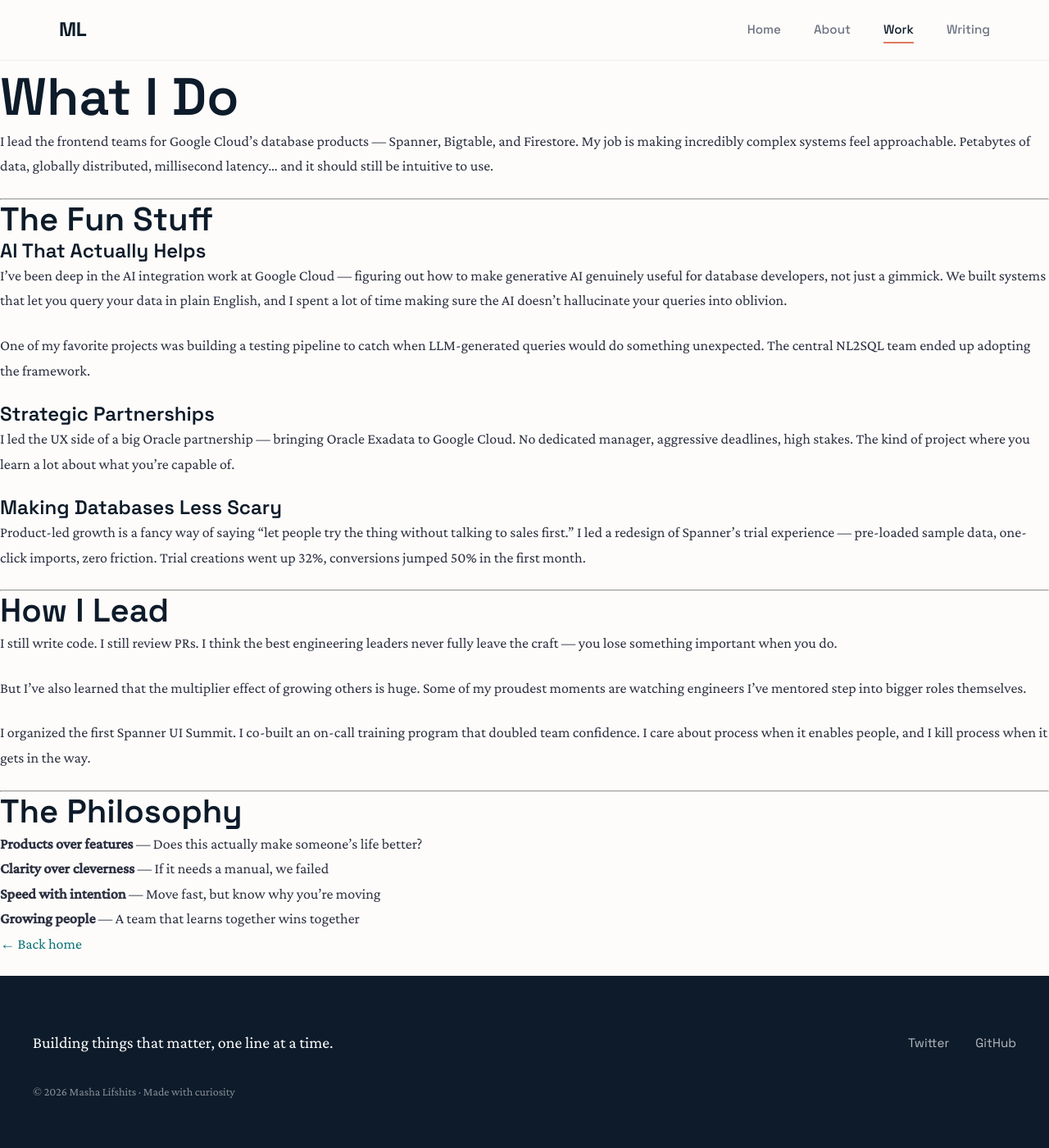
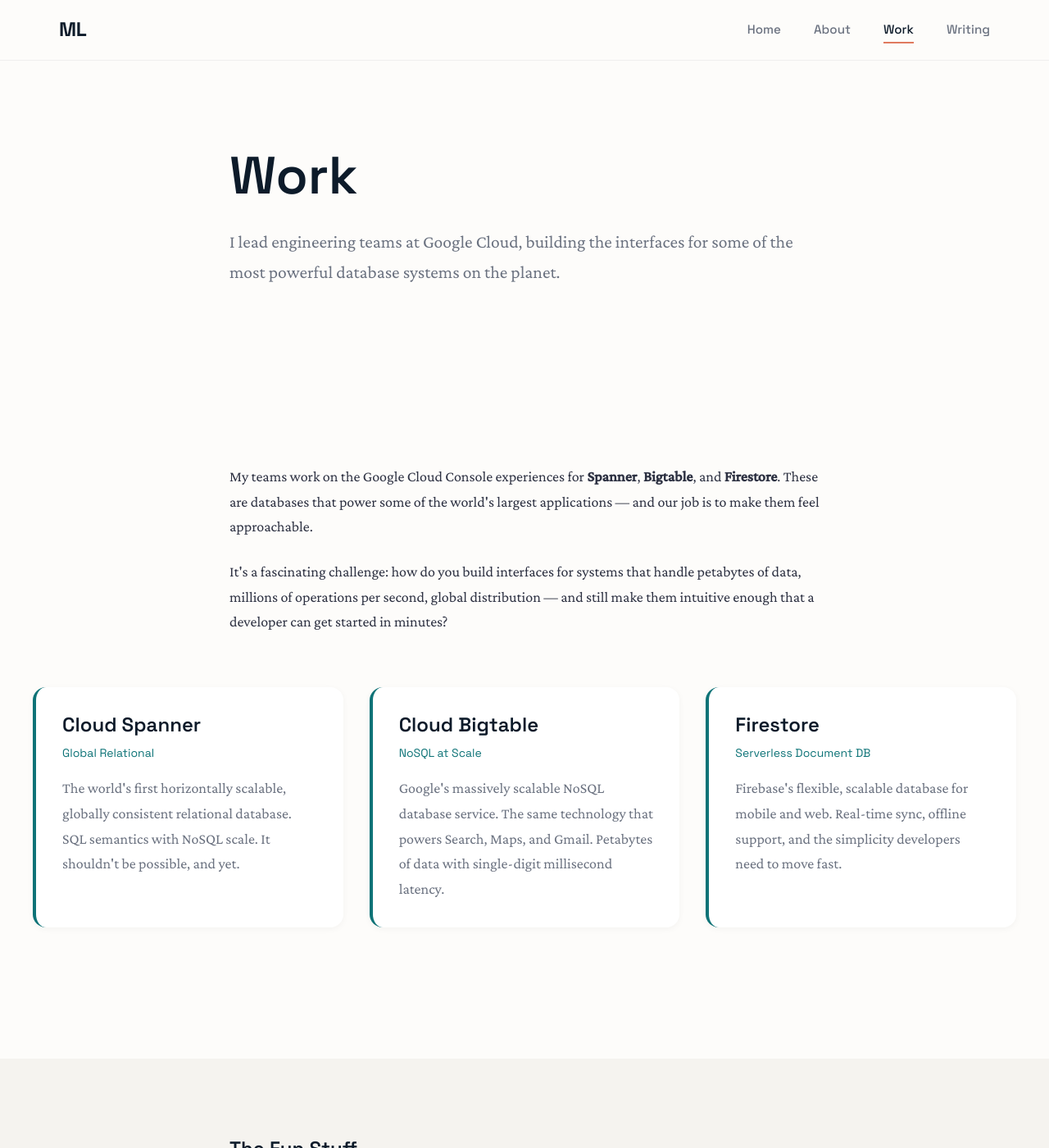
Before and after one commit to Masha-L/masha-l.github.io, a Jekyll site: the page built from work.md, in a window 1280 px wide and 1400 px high. Shown: the whole window at 82% size. Built offline with Jekyll 4.4.1, drawn with Linux system fonts in a browser that asks for light colours; some of the changed text lies outside the part shown.

Commit message:
Restore proper HTML structure for styling

```diff
--- a/about.md
+++ b/about.md
@@ -4,37 +4,54 @@ title: About
 permalink: /about/
 ---
 
-# About Me
+<section class="about-intro">
+  <div class="about-content">
+    <h1>About Me</h1>
+    <p class="lead">I'm Masha — an engineering leader, perpetual student, and someone who believes the best technology feels invisible.</p>
+  </div>
+</section>
 
-I'm Masha. I lead engineering teams at Google Cloud, working on the UI for Spanner, Bigtable, and Firestore — databases that power some of the most demanding applications on the planet.
+<section class="section">
+  <div class="about-content">
+    <div class="about-section">
+      <h2>The Short Version</h2>
+      <p>By day, I lead engineering teams at Google Cloud building UI for some of the most demanding database products on the planet: <strong>Spanner</strong>, <strong>Bigtable</strong>, and <strong>Firestore</strong>. We make petabyte-scale data feel approachable.</p>
+      <p>By night (and early mornings, and weekends), I'm pursuing an <strong>MS in Cybersecurity at NYU</strong>. Current obsession: applied cryptography. There's something deeply satisfying about math that keeps secrets.</p>
+    </div>
 
-I'm also slowly losing my mind (in the best way) pursuing an MS in Cybersecurity at NYU while working full-time. Currently obsessed with applied cryptography. The math is beautiful and the stakes are real.
+    <div class="about-section">
+      <h2>The Longer Version</h2>
+      <p>I grew up in <strong>Moscow</strong>, where I developed a love for puzzles, systems, and understanding how things work. Eventually, that curiosity brought me to <strong>New York City</strong>, which I now call home.</p>
+      <p>My path into tech wasn't linear — it rarely is — but I've always been drawn to the intersection of complex systems and human experience. How do you make powerful tools feel intuitive? How do you build things that scale without losing their soul?</p>
+      <p>At Google, I've gone from engineer to tech lead to leading multiple teams. I've shipped AI integrations, led strategic partnerships, and built features that made databases less intimidating. But I've also learned that leadership is mostly about creating space for other people to do their best work.</p>
+    </div>
 
----
+    <div class="about-section">
+      <h2>When I'm Not Working</h2>
+      <p><strong>Running.</strong> There's something meditative about moving through the city on foot. It's when I do my best thinking — or my best not-thinking.</p>
+      <p><strong>Writing.</strong> Mostly poetry, though I rarely share it. The act of writing is the point.</p>
+      <p><strong>Learning guitar.</strong> I miss playing piano, but my NYC apartment only has room for so many hobbies.</p>
+      <p><strong>Thinking about sustainability.</strong> How do we build a future that actually works? This question lives rent-free in my head.</p>
+      <p><strong>Building community.</strong> I believe technology should bring people together, and I try to practice that in my own life.</p>
+    </div>
 
-## The Journey
+    <div class="about-section">
+      <h2>Side Projects</h2>
+      <p>When I find the time (which is rare), I tinker with ideas like:</p>
+      <ul>
+        <li>A friend reminder app to help people stay connected</li>
+        <li>Tools for job seekers navigating the tech industry</li>
+        <li>Various half-finished experiments in my GitHub</li>
+      </ul>
+    </div>
 
-I grew up in Moscow and eventually made my way to New York, which is now home. My path into tech wasn't a straight line — it rarely is — but I've always been drawn to building things and solving puzzles.
-
-At Google, I've grown from engineer to tech lead to leading multiple teams. I've shipped AI integrations, led strategic partnerships, and built features that made databases feel less intimidating to developers. I've also learned that leadership is mostly about creating space for other people to do their best work.
-
----
-
-## When I'm Not Working
-
-- **Running** through NYC — it's how I think
-- **Cryptography** — the NYU degree is eating my weekends and I don't regret it
-- **Poetry** — I write it, rarely share it
-- **Guitar** — learning, slowly
-- **Sustainability** — how do we build things that don't cost the earth?
-
-I also tinker with side projects when I can. A friend reminder app. Tools for job seekers. Things that scratch an itch.
-
----
-
-## Find Me
-
-- Twitter: [@ocean_ragess](https://twitter.com/ocean_ragess)
-- GitHub: [Masha-L](https://github.com/Masha-L)
-
-[← Back home](/)
+    <div class="about-section">
+      <h2>Let's Connect</h2>
+      <p>I'm always happy to chat about engineering leadership, security, the joys and frustrations of grad school, or just life in tech.</p>
+      <p>
+        <a href="https://twitter.com/ocean_ragess">Twitter</a> ·
+        <a href="https://github.com/Masha-L">GitHub</a>
+      </p>
+    </div>
+  </div>
+</section>
--- a/work.md
+++ b/work.md
@@ -4,45 +4,66 @@ title: Work
 permalink: /work/
 ---
 
-# What I Do
+<section class="about-intro">
+  <div class="about-content">
+    <h1>Work</h1>
+    <p class="lead">I lead engineering teams at Google Cloud, building the interfaces for some of the most powerful database systems on the planet.</p>
+  </div>
+</section>
 
-I lead the frontend teams for Google Cloud's database products — Spanner, Bigtable, and Firestore. My job is making incredibly complex systems feel approachable. Petabytes of data, globally distributed, millisecond latency... and it should still be intuitive to use.
+<section class="section">
+  <div class="section-container">
+    <div class="work-intro">
+      <p>My teams work on the Google Cloud Console experiences for <strong>Spanner</strong>, <strong>Bigtable</strong>, and <strong>Firestore</strong>. These are databases that power some of the world's largest applications — and our job is to make them feel approachable.</p>
+      <p>It's a fascinating challenge: how do you build interfaces for systems that handle petabytes of data, millions of operations per second, global distribution — and still make them intuitive enough that a developer can get started in minutes?</p>
+    </div>
 
----
+    <div class="team-grid stagger">
+      <div class="team-card">
+        <h3>Cloud Spanner</h3>
+        <p class="team-type">Global Relational</p>
+        <p>The world's first horizontally scalable, globally consistent relational database. SQL semantics with NoSQL scale. It shouldn't be possible, and yet.</p>
+      </div>
+      <div class="team-card">
+        <h3>Cloud Bigtable</h3>
+        <p class="team-type">NoSQL at Scale</p>
+        <p>Google's massively scalable NoSQL database service. The same technology that powers Search, Maps, and Gmail. Petabytes of data with single-digit millisecond latency.</p>
+      </div>
+      <div class="team-card">
+        <h3>Firestore</h3>
+        <p class="team-type">Serverless Document DB</p>
+        <p>Firebase's flexible, scalable database for mobile and web. Real-time sync, offline support, and the simplicity developers need to move fast.</p>
+      </div>
+    </div>
+  </div>
+</section>
 
-## The Fun Stuff
+<section class="section section-alt">
+  <div class="about-content">
+    <div class="about-section">
+      <h2>The Fun Stuff</h2>
+      <p>Some highlights from recent work:</p>
+      <ul>
+        <li><strong>AI that actually helps.</strong> Led the integration of generative AI into Google Cloud databases — making it possible to query your data in plain English. Built a testing framework to catch when LLMs hallucinate your queries into oblivion. The central NL2SQL team ended up adopting it.</li>
+        <li><strong>Strategic partnerships.</strong> Led the UX side of a big Oracle partnership bringing Exadata to Google Cloud. No dedicated manager, aggressive deadlines, high stakes. The kind of project where you learn what you're capable of.</li>
+        <li><strong>Making databases less scary.</strong> Redesigned Spanner's trial experience — pre-loaded sample data, one-click imports, zero friction. Trial creations went up 32%, conversions jumped 50% in the first month.</li>
+        <li><strong>Graph visualization.</strong> Shipped Spanner Graph at Cloud Next. Navigated complex security, legal, and technical integration of a third-party library — instrumental in landing a new strategic customer in APAC.</li>
+      </ul>
+    </div>
 
-### AI That Actually Helps
+    <div class="about-section">
+      <h2>How I Lead</h2>
+      <p>I still write code. I still review PRs. I think the best engineering leaders never fully leave the craft — you lose something important when you do.</p>
+      <p>But I've also learned that the multiplier effect of growing others is huge. Some of my proudest moments are watching engineers I've mentored step into bigger roles themselves.</p>
+      <p>I organized the first Spanner UI Summit. I co-built an on-call training program that nearly doubled team confidence. I care about process when it enables people, and I kill process when it gets in the way.</p>
+    </div>
 
-I've been deep in the AI integration work at Google Cloud — figuring out how to make generative AI genuinely useful for database developers, not just a gimmick. We built systems that let you query your data in plain English, and I spent a lot of time making sure the AI doesn't hallucinate your queries into oblivion.
-
-One of my favorite projects was building a testing pipeline to catch when LLM-generated queries would do something unexpected. The central NL2SQL team ended up adopting the framework.
-
-### Strategic Partnerships
-
-I led the UX side of a big Oracle partnership — bringing Oracle Exadata to Google Cloud. No dedicated manager, aggressive deadlines, high stakes. The kind of project where you learn a lot about what you're capable of.
-
-### Making Databases Less Scary
-
-Product-led growth is a fancy way of saying "let people try the thing without talking to sales first." I led a redesign of Spanner's trial experience — pre-loaded sample data, one-click imports, zero friction. Trial creations went up 32%, conversions jumped 50% in the first month.
-
----
-
-## How I Lead
-
-I still write code. I still review PRs. I think the best engineering leaders never fully leave the craft — you lose something important when you do.
-
-But I've also learned that the multiplier effect of growing others is huge. Some of my proudest moments are watching engineers I've mentored step into bigger roles themselves.
-
-I organized the first Spanner UI Summit. I co-built an on-call training program that doubled team confidence. I care about process when it enables people, and I kill process when it gets in the way.
-
----
-
-## The Philosophy
-
-- **Products over features** — Does this actually make someone's life better?
-- **Clarity over cleverness** — If it needs a manual, we failed
-- **Speed with intention** — Move fast, but know why you're moving
-- **Growing people** — A team that learns together wins together
-
-[← Back home](/)
+    <div class="about-section">
+      <h2>Things I Believe</h2>
+      <p><strong>Products over features.</strong> Does this actually make someone's life better?</p>
+      <p><strong>Clarity over cleverness.</strong> If it needs a manual, we failed.</p>
+      <p><strong>Speed with intention.</strong> Move fast, but know why you're moving.</p>
+      <p><strong>Growing people.</strong> A team that learns together wins together.</p>
+    </div>
+  </div>
+</section>
```
